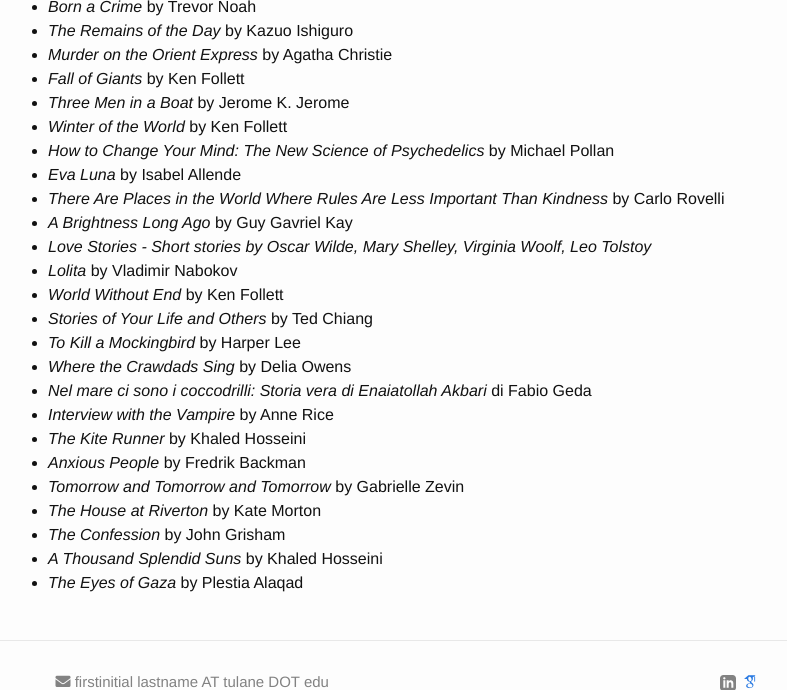
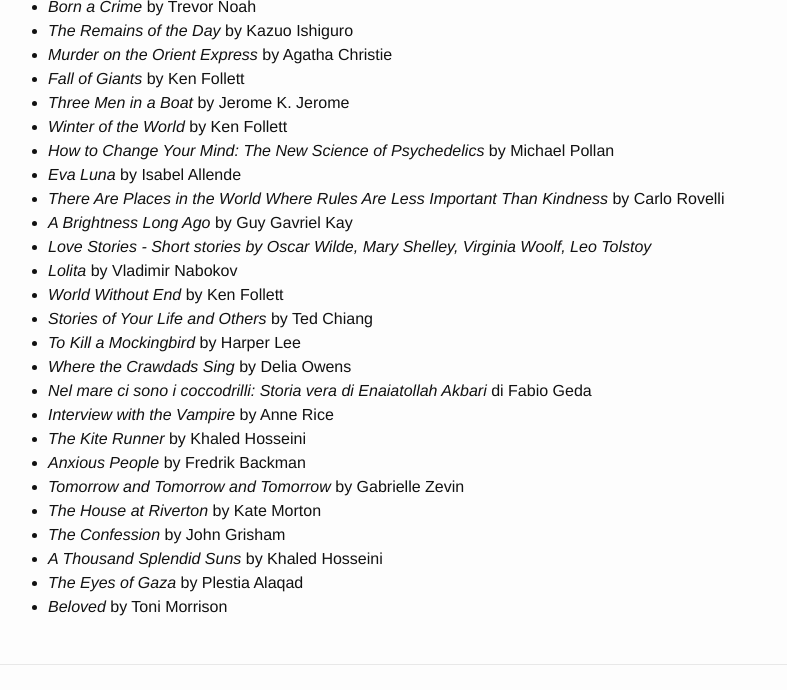
Before and after one commit to tamglaeser/tamglaeser.github.io, a Jekyll site: the page built from books.md, in a window 1280 px wide and 900 px high, scrolled down 713 px, cut to the strip 0-690 px from the top of the window. Shown: the whole strip, without its empty margins (252-1039 px from the left). Built offline with Jekyll 4.4.1, drawn with Linux system fonts in a browser that asks for light colours; nearby versions of some CDN libraries; some web fonts are replaced.

Commit message:
Update books.md

```diff
--- a/books.md
+++ b/books.md
@@ -56,3 +56,4 @@
 - _The Confession_ by John Grisham
 - _A Thousand Splendid Suns_ by Khaled Hosseini
 - _The Eyes of Gaza_ by Plestia Alaqad
+- _Beloved_ by Toni Morrison
```
